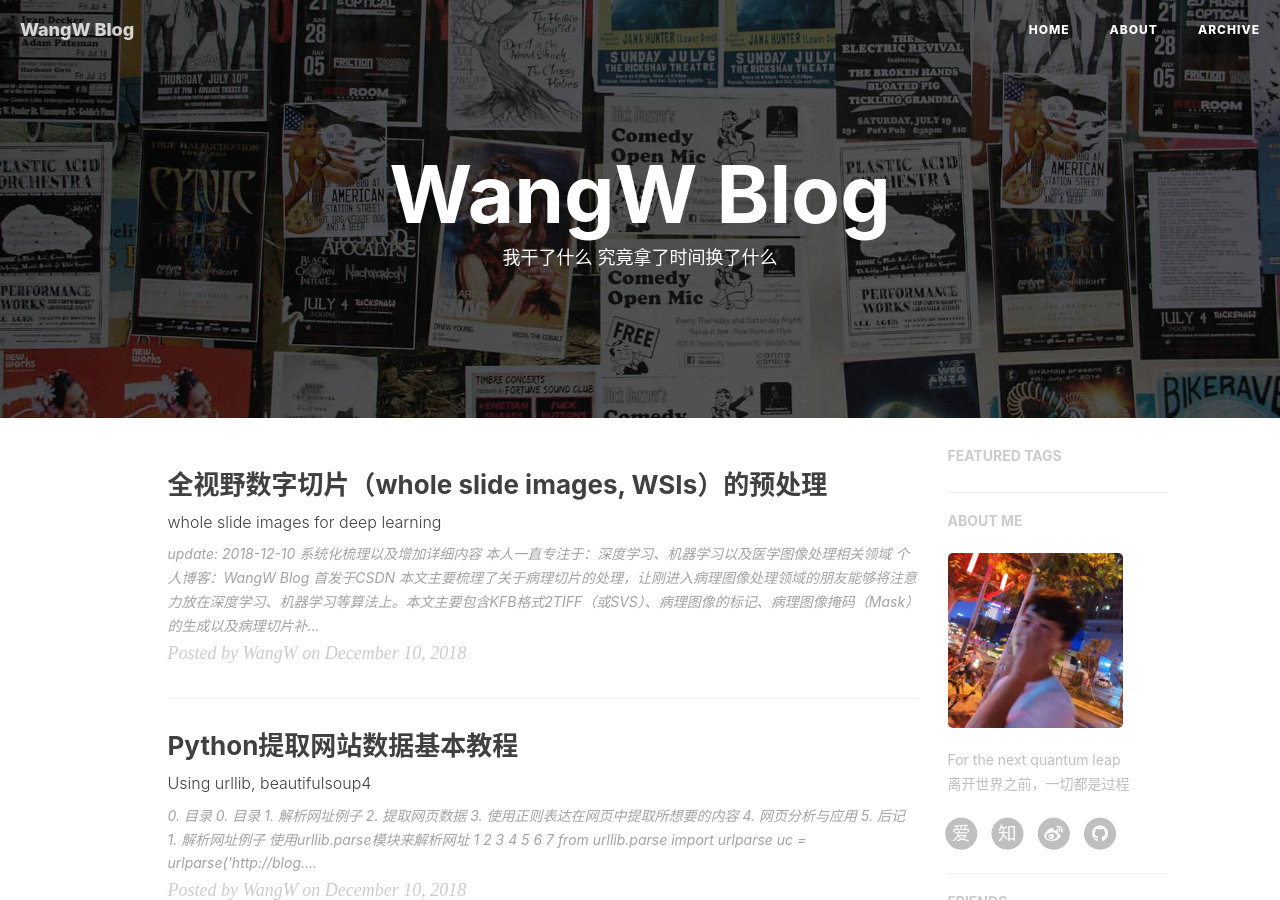
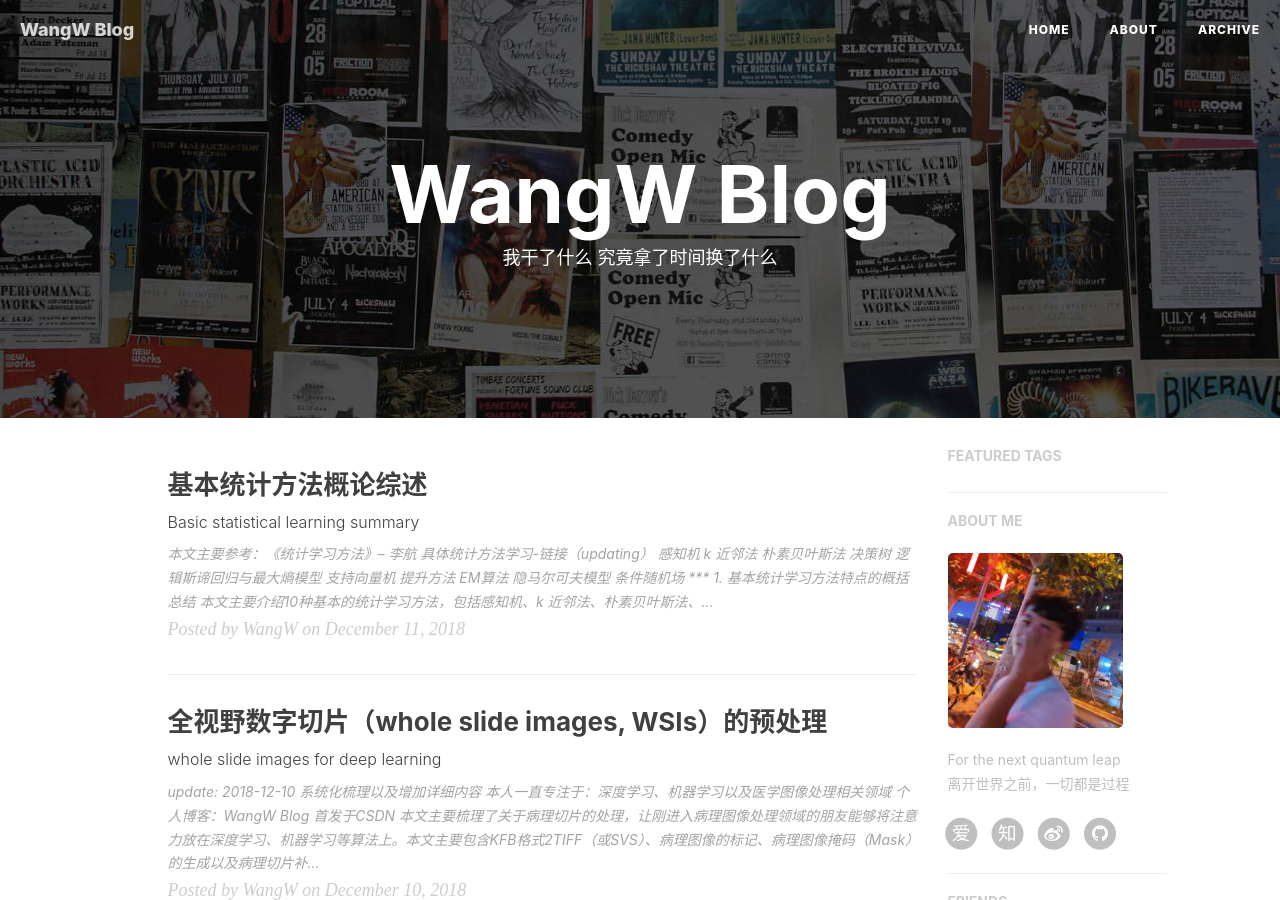
Before and after one commit to ilikewind/Myblog, a Jekyll site: the page built from index.html, in a window 1280 px wide and 900 px high. Built offline with Jekyll 4.4.1, drawn with Linux system fonts in a browser that asks for light colours; nearby versions of some CDN libraries; the list of posts is cut into pages by our own code; comment, search, counter and statistics services are not loaded; part of the change alters nothing that is shown.

Commit message:
使用math公式，增加统计学习方法概述

```diff
--- a/_config.yml
+++ b/_config.yml
@@ -96,7 +96,7 @@ service-worker: true
 
 
 # MathJax rendering for layout:page (e.g. post preview)
-page-mathjax: false
+page-mathjax: true
 
 
 
--- /dev/null
+++ b/_posts/2018-12-11-basic-statistical-learnig-summary.md
@@ -0,0 +1,121 @@
+---
+layout: post
+title: "基本统计方法概论综述"
+subtitle: "Basic statistical learning summary"
+author: "WangW"
+header-style: text
+tags:
+    - 机器学习
+    - 统计学习
+---
+
+***
+
+  本文主要参考：《统计学习方法》-- 李航
+
+***
+
+**具体统计方法学习-链接（updating）**
+
+- 感知机
+- k 近邻法
+- 朴素贝叶斯法
+- 决策树
+- 逻辑斯谛回归与最大熵模型
+- 支持向量机
+- 提升方法
+- EM算法
+- 隐马尔可夫模型
+- 条件随机场
+***
+
+### 1. 基本统计学习方法特点的概括总结
+
+本文主要介绍10种基本的统计学习方法，包括感知机、k 近邻法、朴素贝叶斯法、决策树、逻辑斯谛回归与最大熵模型、支持向量机、提升方法、EM 算法、隐马尔可夫模型、条件随机场。
+
+<center>表1. 10种统计学习方法特点概括总结<center/>
+
+|  方法  |  适用问题  |  模型特点  | 模型类型 |          学习策略          |   学习的损失函数   |   学习算法   |
+| :----: | :--------: | :--------: | :------: | :------------------------: | :----------------: | :----------: |
+| 感知机 | 二分类问题 | 分离超平面 | 判别模型 | 极小化误分类点到超平面距离 | 误分点到超平面距离 | 随机梯度下降 |
+|k 近邻法|多类分类，回归|特征空间，样本点|判别模型|无|无|无|
+|朴素贝叶斯法|多类分类|特征与类别的联合概率分布，条件独立假设|生成模型|极大似然估计，极大后验概率估计|对数似然损失|概率计算公式，EM 算法|
+|决策树|多类分类，回归|分类树，回归树|判别模型|正则化的极大似然估计|对数似然损失|特征选择，生成，剪枝|
+|逻辑斯谛回归与最大熵模型|多类分类|特征条件下类别的条件概率分布，对数线性模型|判别模型|极大似然估计，正则化的极大似然估计|逻辑斯谛损失|改进的迭代尺度算法，梯度下降，拟牛顿法|
+|支持向量机|二类分类|分离超平面，核技巧|判别模型|极小化正则化合页损失，软间隔最大化|合页损失|序列最小最优化算法（SMO）|
+|提升算法|二类分类|弱分类区的线性组合|判别类型|极小化加法模型的指数损失|指数损失|前向分布加法算法|
+|EM算法[^1]|概率模型参数估计|含隐变量概率模型|无|极大似然估计，极大后验概率概率估计|对数似然损失|迭代算法|
+|隐马尔科夫模型|标注|观测序列与状态序列的联合概率分布模型|生成模型|极大似然估计，极大后验概率估计|对数似然损失|概率计算公式，EM 算法|
+|条件随机场|标注|状态序列条件下观测序列的条件概率分布，对数线性模型|判别模型|极大似然估计，正则化极大似然估计|对数似然损失|改进的迭代尺度算法，梯度下降，拟牛顿法|
+[^1]: EM 算法是一个一般方法，不具有具体的模型
+
+***
+
+### 2. 统计学习三要素
+
+统计学习方法都是由模型、策略和算法构成的，即统计学习方法由三要素构成，可以简单地表示为：
+
+<center>
+    方法 = 模型 + 策略 + 算法
+</center>
+
+下面主要简单论述监督学习中的统计学习三要素。非监督学习、强化学习也同样拥有这三要素。所以，构建一种统计学习方法就是确定具体的统计学习三要素。
+
+#### 2.1. 模型
+
+统计学习首先要考虑的问题是学习什么样的模型。在监督学习过程中，模型就是所要学习的条件概率分布或者决策函数。模型的假设空间（hypothesis space）含所有可能的条件概率分布或决策函数。例如，假设决策函数是输入变量的线性函数，那么模型的假设空间就是所有这些线性函数构成的函数集合。假设空间的模型一般有无穷用个。
+
+假设空间用 $ f $ 表示。假设空间可以定义为决策函数的集合。
+
+<center>
+    $$ F = \lbrace f|Y=f(X) \rbrace {, (1)}$$
+</center>
+
+其中，X 和 Y 是定义在输入空间 $ \chi $ 和输出空间 y 上的变量。
+
+#### 2.2. 策略
+
+有了模型的假设空间，统计学习接着要考虑的是按照上面样的准则学习或选择最优的模型。**统计学习的目标在于从假设空间中选取最优的模型**。
+
+首先需要了解 **损失函数** 与 **风险函数** 的概念。损失函数度量模型一次预测的好坏，风险函数度量评价意义下模型预测的好坏。
+
+##### 2.2.1. 损失函数和风险函数
+
+ 监督学习问题是在假设空间 F 中选取模型 f 作为决策函数，对于给定的输入 X , 有 f(X) 给出相应的输出f(X) , 这个输出的预测值与真实值Y可能一致也可能不一致，用一个损失函数（loss function）或者代价函数（cost function）来度量预测错误的程度。损失函数是 $ f(X) $ 和 $ Y $ 的非负实值函数，记作 $ L(Y, f(X)) $ 。
+
+统计学习常用的损失函数有以下几种：
+
+1. 0-1 损失函数（0-1 loss function)
+2. 平方损失函数（quadratic loss function）
+3. 绝对损失函数（absolute loss function）
+4. 对数损失函数（logarithmic loss function）或对数似然损失函数（log-likelihood loss function）
+
+损失函数值越小，模型就越好。由于模型的输入、输出 $ (X, Y) $ 是随机变量，遵循联合分布 $ P(X, Y) $ , 所以损失函数的期望是理论上模型 $ f(X) $ 关于联合分布 $ P(X, Y) $ 的平均意义下的损失，称为风险函数（risk function）或期望损失（expected loss）。
+
+学习的目标就是选择期望风险最小的模型。然而，由于联合分布式未知的，期望损失不能直接计算。事实上，如果知道联合分布，也就知道条件分布了，也就不需要学习了。
+
+所以也就引入了经验风险（empirical risk）或经验损失（empirical loss）。当数据足够多的时候，根据大数定律，经验损失趋于期望损失。所以一个自然的想法就是用经验损失代替期望损失。然而，现实中，数据的训练样本数目有限，甚至很小，所以用经验损失估计期望损失的效果常常不理想，要对经验损失进行一定的矫正。这就关系到了监督学习的连个基本策略：**经验损失最小化** 和 **结构损失最小化**。
+
+##### 2.2.2. 经验损失最小化与结构经验损失最小化
+
+1. 经验损失最小化
+
+   当数据足够时，直接最小化经验损失。
+
+2. 结构经验最小化（structural risk minimization, SRM）
+
+   是为了防止过拟合提出的，等价于正则化。
+
+#### 2.3. 算法
+
+算法是指学习模型的具体计算方法。统计学习基于训练数据集，根据学习策略，从假设空间中选择最优模型，最后需要考虑用什么样的计算方法求解最优模型。
+
+这时，统计学习问题就变成了最优化问题，统计学习的算法成为求解最优化问题的算法。如果最优化问题有显式的解析解，这个最优化问题就比较简单。但通常不存在，这就需要用数值计算的方法求解。如何保证找到全局最优解，并使求解的过程非常高效，就成为一个重要的问题。
+
+***
+
+### 后记
+
+本文主要浅谈了基本的统计学习方法，以及统计学习方法的三要素。
+
+***
```
